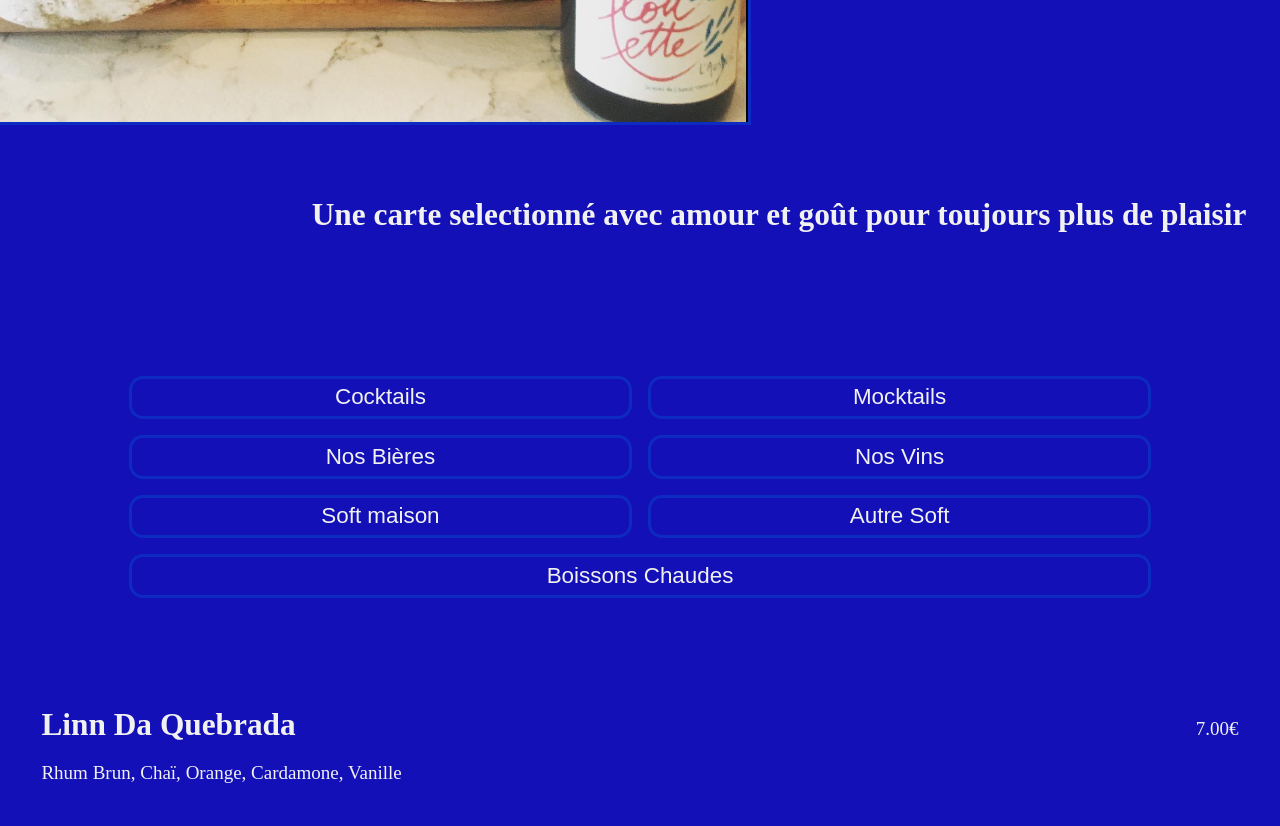
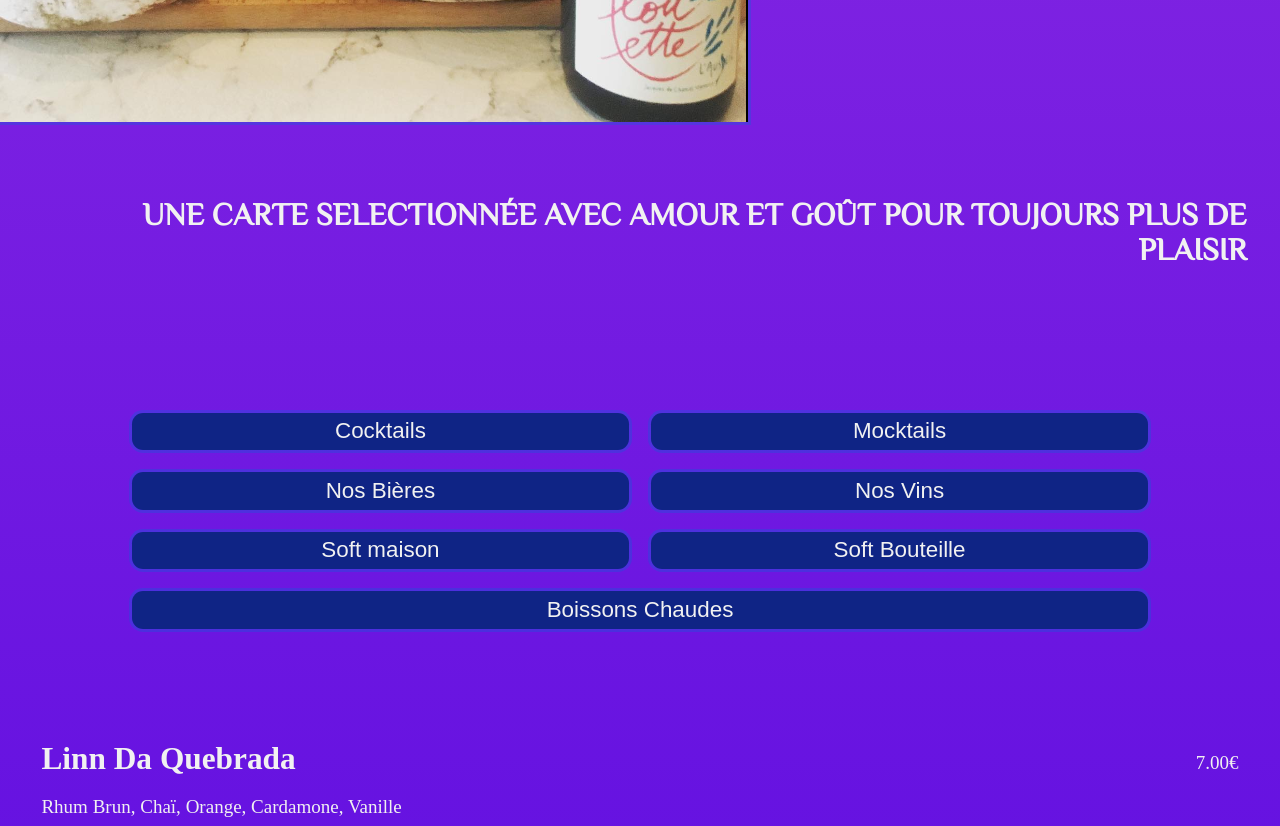
Before and after one commit to TerryGrimoire/La-plaisir-, a React (Vite) app: page /Carte in a window 1280 px wide. Shown: the part 660-1486 px from the top of the page. Built offline with nearby package versions, Linux system fonts and the light colour scheme.

Commit message:
changing the font family of the titles

```diff
--- a/src/App.css
+++ b/src/App.css
@@ -1,11 +1,14 @@
 /*__________________________________________________________________________ imports fonts __________________________________________________________________________*/
+@import url('https://fonts.googleapis.com/css2?family=Philosopher&display=swap');
+
 /*__________________________________________________________________________ Variables CSS __________________________________________________________________________*/
 :root {
-  --main-color: #1310B7;
+  --main-color:#0F2485;
   --secondary-color : pink;
   --text-color: #f1f1f1;
   --border-radius: 0.5rem;
   --box-shadow: rgba(3, 102, 214, 0.3) 0px 0px 0px 3px;
+
 
 }
 /*__________________________________________________________________________ Basique mise en forme __________________________________________________________________________ */
@@ -24,6 +27,7 @@
 
 body {
   background-color: var(--main-color);
+  background: linear-gradient(to bottom, #8e2de2, #4a00e0);
 }
 
 section {
@@ -38,6 +42,10 @@ article {
 article h3 {
   font-size: 2.5rem;
   margin-bottom: 1.5rem;
+}
+
+h1, h2, h3 {
+  font-family: 'Philosopher', sans-serif;
 }
 
 /*__________________________________________________________________________ Nav __________________________________________________________________________ */
@@ -68,6 +76,8 @@ article h3 {
   justify-content: space-around;
   align-items: center;
   animation : open 1s cubic-bezier(0.250, 0.460, 0.450, 0.940) both;
+  font-family: 'Philosopher', sans-serif;
+
 }
 
 @keyframes open {
--- a/src/components/Landing.jsx
+++ b/src/components/Landing.jsx
@@ -4,7 +4,7 @@ function Landing({ data }) {
   return (
     <div className="landing_section">
       <img src={data.img} alt={data.alt} className="img_basic img_accueil" />
-      <h2 className="accueil_citation">{data.title}</h2>
+      <h2 className="accueil_citation">{data.title.toUpperCase()}</h2>
     </div>
   );
 }
--- a/src/components/Nav.jsx
+++ b/src/components/Nav.jsx
@@ -11,16 +11,16 @@ function Nav({ navOpen, setNavOpen }) {
       <nav>
         <ul>
           <Link to="/">
-            <li>Accueil</li>
+            <li>ACCUEIL</li>
           </Link>
           <Link to="/Carte">
-            <li>Carte</li>
+            <li>CARTE</li>
           </Link>
           <Link to="/Evenements">
-            <li>Evenements</li>
+            <li>EVENEMENTS</li>
           </Link>
           <Link to="/Contact">
-            <li>Contact</li>
+            <li>CONTACT</li>
           </Link>
         </ul>
       </nav>
--- a/src/data/landingData.js
+++ b/src/data/landingData.js
@@ -14,7 +14,7 @@ const landingData = [
     img: carte,
     alt: "bouteilles de vin et fromage sur une table",
     title:
-      "Une carte selectionné avec amour et goût pour toujours plus de plaisir",
+      "Une carte selectionnée avec amour et goût pour toujours plus de plaisir",
   },
   {
     img: evenements,
--- a/src/pages/Carte.jsx
+++ b/src/pages/Carte.jsx
@@ -32,7 +32,7 @@ function Carte() {
             Soft maison
           </button>
           <button type="button" onClick={() => setType("Soft")}>
-            Autre Soft
+            Soft Bouteille
           </button>
           <button
             type="button"
```
